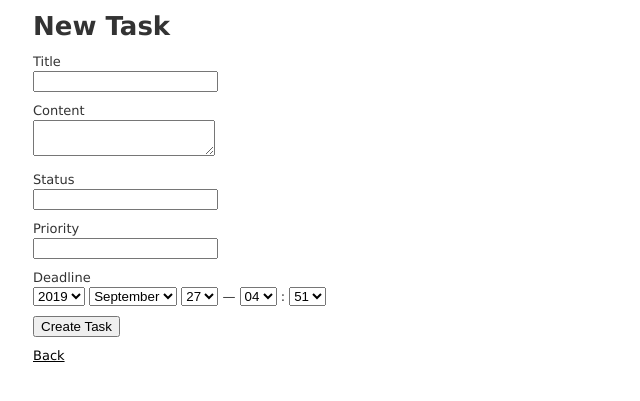
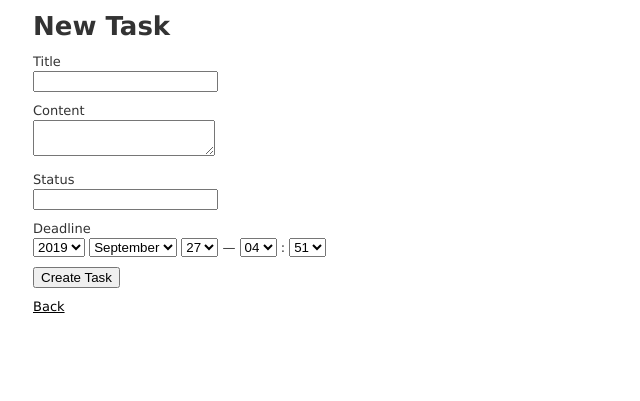
Before and after one commit to denkikairo/sample_app_for_rspec, a Rails app: page /tasks/new in a window 1280 px wide. Shown: the part 69-470 px from the top of the page, without its empty margins (0-640 px from the left). Run offline with Rails 7, Linux system fonts and the light colour scheme; style sheets or scripts are compiled from the project's sources; parts of the project's set-up code (start-up, migrations or seed data) failed here and were passed over.

```diff
--- a/app/views/tasks/_form.html.erb
+++ b/app/views/tasks/_form.html.erb
@@ -27,11 +27,6 @@
   </div>
 
   <div class="field">
-    <%= form.label :priority %>
-    <%= form.number_field :priority %>
-  </div>
-
-  <div class="field">
     <%= form.label :deadline %>
     <%= form.datetime_select :deadline %>
   </div>
```
